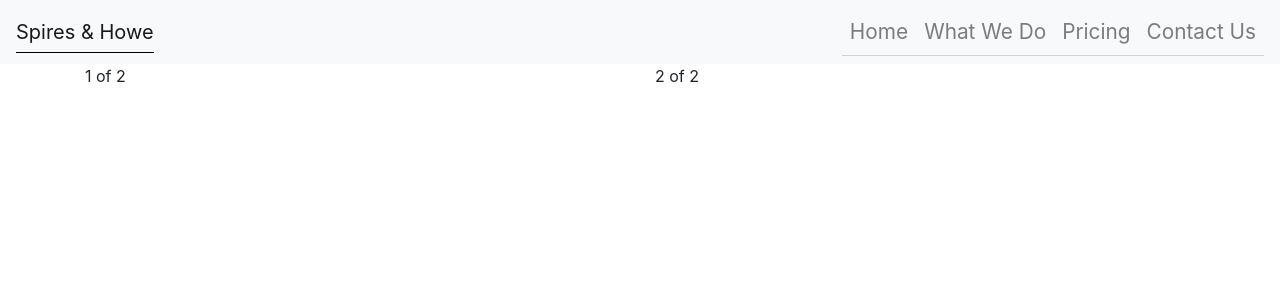
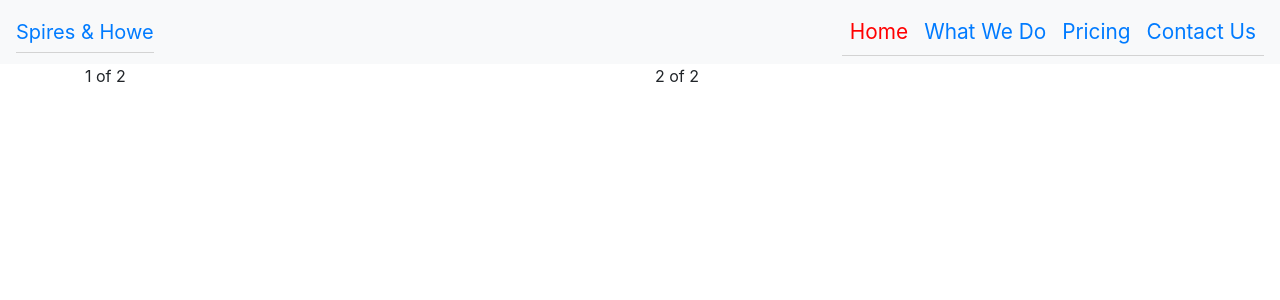
Before and after one commit to spires-howe/Spires-Howe-Website, a React (Create React App) app: page /home in a window 1280 px wide. Shown: the top 300 px of the page. Built offline with nearby package versions, Linux system fonts and the light colour scheme; what react-pose would draw is missing.

Commit message:
nav-bar refactor

```diff
--- a/package.json
+++ b/package.json
@@ -12,6 +12,7 @@
     "react-bootstrap": "^1.0.0-beta.5",
     "react-dom": "^16.8.4",
     "react-pose": "^4.0.8",
+    "react-router-dom": "^4.3.1",
     "react-scripts": "2.1.8",
     "typescript": "3.3.3333"
   },
@@ -29,5 +30,8 @@
     "not dead",
     "not ie <= 11",
     "not op_mini all"
-  ]
+  ],
+  "devDependencies": {
+    "@types/react-router-dom": "^4.3.1"
+  }
 }
--- a/src/App.css
+++ b/src/App.css
@@ -2,17 +2,23 @@ body {
   background-color: white;
 }
 
-
+a:hover {
+  text-decoration: none;
+}
 .app-content {
   background-color: black;
+}
+
+.selectedNavLink {
+  color: red !important;
 }
 
 .nav-link {
   font-size: 1.3em;
 }
 
-.navbar-light .navbar-brand {
-  border-bottom: solid 1px black;
+.navbar-brand {
+  margin-right: 0;
 }
 
 .navbar-expand-lg .navbar-nav {
--- a/src/App.tsx
+++ b/src/App.tsx
@@ -12,76 +12,42 @@ import { AboutComponent } from './components/about/about';
 import { PricingComponent } from './components/pricing/pricing';
 import { ContactComponent } from './components/contact/contact';
 import posed from 'react-pose';
+import { BrowserRouter as Router, Route, Link, withRouter, NavLink, Redirect } from "react-router-dom"
+import { NavRouting } from './components/nav-routing';
 
-enum NavItem {
-  Home,
-  Pricing,
-  About,
-  Contact
-}
-
-interface Props {
-
-}
-
-interface State {
-  currentSelectedNavLink: NavItem;
-}
-
-class App extends React.Component<Props, State> {
-  constructor(props: Props){
-    super(props)
-    this.state = {
-      currentSelectedNavLink: NavItem.Home,
-    }
-  }
+class App extends React.Component {
 
   render() {
-    const contentToRender = this.loadContentToRender(this.state.currentSelectedNavLink);
     return (
+        <Router>
           <div>
             <Navbar bg="light" expand="lg" sticky='top' >
-        <Navbar.Brand>Spires & Howe</Navbar.Brand>
+            <Nav>
+              <Navbar.Brand>
+                <Link to="/">Spires & Howe</Link>
+              </Navbar.Brand>
+            </Nav>
               <Navbar.Toggle aria-controls="basic-navbar-nav" />
               <Navbar.Collapse>
               <Nav className="ml-auto">
-              <Nav.Link href="#home" onSelect={() => this.changeSelectedNavItem(NavItem.Home)}>Home</Nav.Link>
-              <Nav.Link href="#about" onSelect={() => this.changeSelectedNavItem(NavItem.About)}>What We Do</Nav.Link>
-              <Nav.Link href="#pricing" onSelect={() => this.changeSelectedNavItem(NavItem.Pricing)}>Pricing</Nav.Link>
-              <Nav.Link href="#contact" onSelect={() => this.changeSelectedNavItem(NavItem.Contact)}>Contact Us</Nav.Link>
+                  <NavRouting routePath='/home' routeText='Home'/>
+                  <NavRouting routePath='/about' routeText='What We Do'/>
+                  <NavRouting routePath='/pricing' routeText='Pricing'/>
+                  <NavRouting routePath='/contact' routeText='Contact Us'/>
               </Nav>
               </Navbar.Collapse>
             </Navbar>
-          {contentToRender}
+
+            <Route exact path="/" render={() => (
+              <Redirect to="/home"/>
+            )} />
+            <Route path="/home/" component={HomeComponent}/>
+            <Route path="/pricing/" component={PricingComponent} />
+            <Route path="/about/" component={AboutComponent} />
+            <Route path="/contact/" component={ContactComponent} />
           </div>
+        </Router>
     );
-  }
-
-  private loadContentToRender = (selectedNavLink: NavItem) => {
-    switch(selectedNavLink) {
-      case NavItem.Home:
-        return (
-          <HomeComponent />
-        )
-      case NavItem.About:
-        return (
-          <AboutComponent />
-        )
-      case NavItem.Pricing:
-        return (
-          <PricingComponent />
-        )
-      case NavItem.Contact:
-        return (
-          <ContactComponent />
-        )
-    }
-  }
-
-  private changeSelectedNavItem = (selectedNavLink: NavItem) => {
-    this.setState({
-      currentSelectedNavLink: selectedNavLink
-    })
   }
 }
 
--- /dev/null
+++ b/src/components/nav-routing.tsx
@@ -0,0 +1,22 @@
+import React, { Component } from 'react';
+import Nav from 'react-bootstrap/Nav';
+import { NavLink } from 'react-router-dom';
+
+interface Props {
+    routePath: string;
+    routeText: string;
+}
+export class NavRouting extends React.Component<Props> {
+    render() {
+        return (
+            <Nav.Link>
+                    <NavLink
+                        to={this.props.routePath}
+                        activeClassName="selectedNavLink">
+                        {this.props.routeText}
+                      </NavLink>
+            </Nav.Link>
+
+        )
+    }
+}
```
Also changed, not shown: 1 other file (tests, documents, lock files or other folders). Lines whose indentation alone changed are shown as unchanged.
